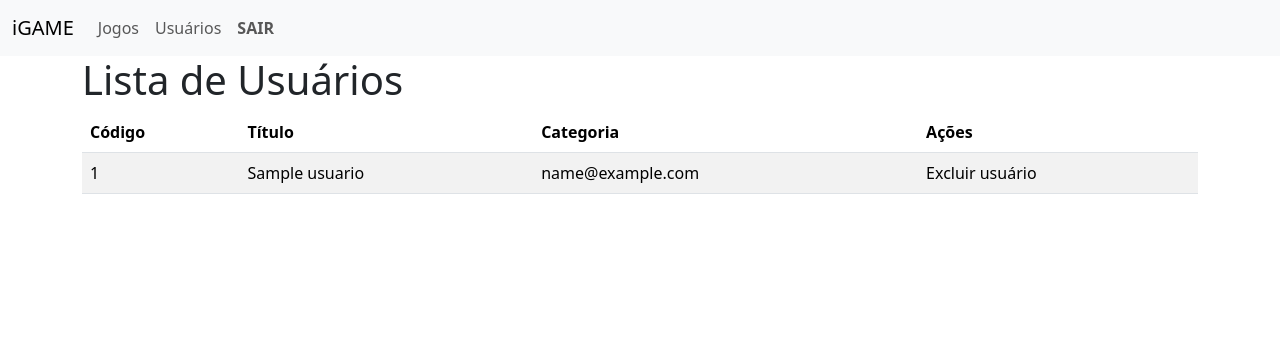
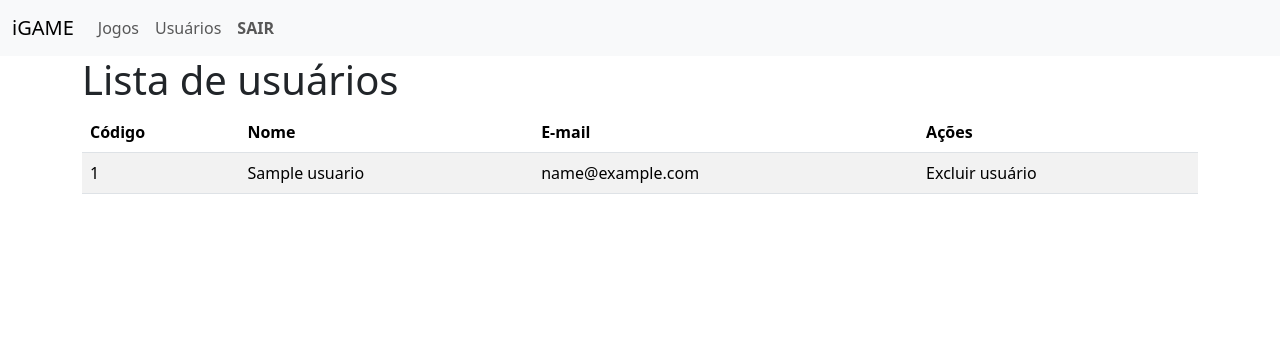
Before and after one commit to gutoffline/php-ti-18, a PHP site: page /listar-usuarios.php in a window 1280 px wide. Shown: the top 356 px of the page. Run offline with PHP 8.4, Linux system fonts and the light colour scheme; tables that the repository leaves empty hold one stand-in row (values such as "Sample post").

Commit message:
lista de usuários

```diff
--- a/projeto/site/listar-usuarios.php
+++ b/projeto/site/listar-usuarios.php
@@ -6,7 +6,7 @@ include "menu-sistema.php";
 <div class="container">
     <div class="row">
         <div class="col">
-            <h1>Lista de Usuários</h1>
+            <h1>Lista de usuários</h1>
         </div>
     </div>
     <div class="row">
@@ -15,8 +15,8 @@ include "menu-sistema.php";
                 <thead>
                     <tr>
                         <th>Código</th>
-                        <th>Título</th>
-                        <th>Categoria</th>
+                        <th>Nome</th>
+                        <th>E-mail</th>
                         <th>Ações</th>
                     </tr>
                 </thead>
@@ -24,8 +24,8 @@ include "menu-sistema.php";
                     <?php
                     include "conexao.php";
                     $sql_buscar = "select * from usuario";
-                    $todo_os_usuarios = mysqli_query($conexao, $sql_buscar);
-                    while ($um_usuario = mysqli_fetch_assoc($todo_os_usuarios)) :
+                    $todos_os_usuarios = mysqli_query($conexao, $sql_buscar);
+                    while ($um_usuario = mysqli_fetch_assoc($todos_os_usuarios)) :
                         ?>
                         <tr>
                             <td> <?php echo $um_usuario["id"]; ?></td>
```
